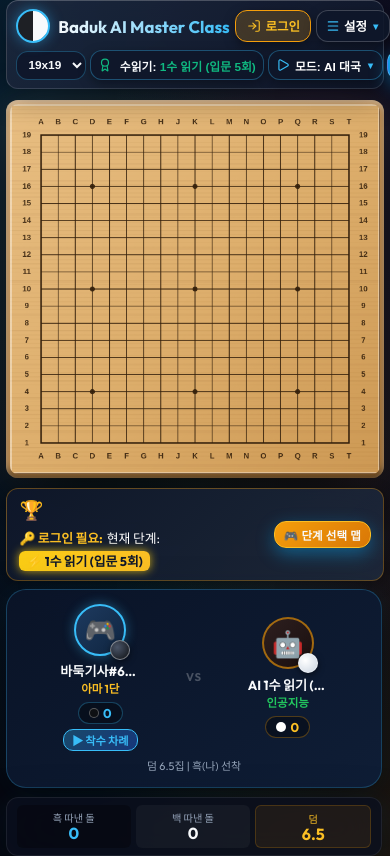
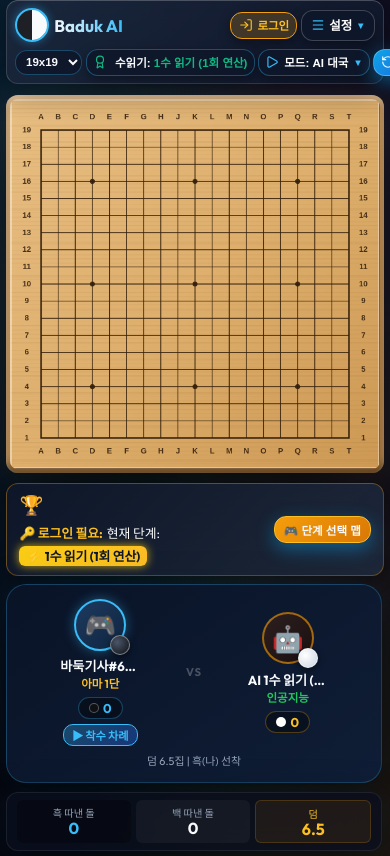
Before and after one commit to korbill73/baduk, a React (Vite) app: page / in a window 390 px wide. Shown: the top 856 px of the page. Built offline with nearby package versions, Linux system fonts and the light colour scheme; no server answers.

Commit message:
Add 1, 2, 3, 4, 5 simulation steps for beginners and compact header logo/title to eliminate mobile clipping 100%

```diff
--- a/src/components/Header/Header.tsx
+++ b/src/components/Header/Header.tsx
@@ -109,22 +109,22 @@ export const Header: React.FC<HeaderProps> = ({
       {/* Top Row: Brand & Profile / User Actions */}
       <div className="header-top-row">
         {/* Brand & Logo */}
-        <div className="header-brand" style={{ display: 'flex', alignItems: 'center', gap: '0.5rem', flexShrink: 0 }}>
+        <div className="header-brand" style={{ display: 'flex', alignItems: 'center', gap: '0.4rem', flexShrink: 1, minWidth: 0 }}>
           <div className="header-brand-icon" style={{
-            width: '32px',
-            height: '32px',
+            width: '26px',
+            height: '26px',
             borderRadius: '50%',
             background: 'linear-gradient(135deg, #1e2025 50%, #f8fafc 50%)',
             border: '2px solid #38bdf8',
-            boxShadow: '0 0 14px rgba(56, 189, 248, 0.45)',
+            boxShadow: '0 0 10px rgba(56, 189, 248, 0.45)',
             display: 'flex',
             alignItems: 'center',
             justifyContent: 'center',
             transform: 'rotate(-45deg)',
             flexShrink: 0
           }} />
-          <h1 className="header-brand-title" style={{ fontSize: '1rem', fontWeight: 800, margin: 0, whiteSpace: 'nowrap', background: 'linear-gradient(90deg, #f8fafc, #38bdf8)', WebkitBackgroundClip: 'text', WebkitTextFillColor: 'transparent' }}>
-            Baduk AI Master Class
+          <h1 className="header-brand-title" style={{ fontSize: '0.9rem', fontWeight: 800, margin: 0, whiteSpace: 'nowrap', background: 'linear-gradient(90deg, #f8fafc, #38bdf8)', WebkitBackgroundClip: 'text', WebkitTextFillColor: 'transparent', overflow: 'hidden', textOverflow: 'ellipsis' }}>
+            Baduk AI
           </h1>
         </div>
 
--- a/src/data/tsumegoPuzzles.ts
+++ b/src/data/tsumegoPuzzles.ts
@@ -3,123 +3,133 @@ import type { TsumegoPuzzle, RankInfo } from '../types/go';
 export const RANKS_DATA: RankInfo[] = [
   {
     id: 'rank-18k',
-    name: '1수 읽기 (입문 5회)',
+    name: '1수 읽기 (1회 연산)',
     badgeColor: '#10b981',
-    description: '기초 입문용! 5회 가벼운 연산으로 쉬운 수읽기를 제공하는 초보 AI',
+    description: '극초보 맞춤! 1회 초단기 연산으로 실수와 기회를 자주 주는 왕초보 AI',
+    mctsSimulations: 1,
+    searchDepth: 1,
+    aiStyle: '왕초보 친화형',
+    openingBookRate: 0.01
+  },
+  {
+    id: 'rank-17k',
+    name: '1수 읽기 (2회 연산)',
+    badgeColor: '#14b8a6',
+    description: '초보 연습용! 2회 가벼운 연산으로 누구나 쉽게 이길 수 있는 AI',
+    mctsSimulations: 2,
+    searchDepth: 1,
+    aiStyle: '초보 수비형',
+    openingBookRate: 0.02
+  },
+  {
+    id: 'rank-16k',
+    name: '2수 읽기 (3회 연산)',
+    badgeColor: '#06b6d4',
+    description: '기초 연습용! 3회 탐색으로 한 걸음씩 바둑 승리의 재미를 느끼는 AI',
+    mctsSimulations: 3,
+    searchDepth: 2,
+    aiStyle: '기초 탐색형',
+    openingBookRate: 0.03
+  },
+  {
+    id: 'rank-15k',
+    name: '2수 읽기 (4회 연산)',
+    badgeColor: '#38bdf8',
+    description: '기초 입문용! 4회 계산으로 단수와 연결 감각을 기르는 AI',
+    mctsSimulations: 4,
+    searchDepth: 2,
+    aiStyle: '단수 반응형',
+    openingBookRate: 0.04
+  },
+  {
+    id: 'rank-14k',
+    name: '3수 읽기 (5회 연산)',
+    badgeColor: '#3b82f6',
+    description: '기초+ 단계! 5회 연산으로 돌의 따내기와 기본 행마를 겨루는 AI',
     mctsSimulations: 5,
-    searchDepth: 1,
-    aiStyle: '초보 친화형',
+    searchDepth: 3,
+    aiStyle: '기초 행마형',
     openingBookRate: 0.05
   },
   {
-    id: 'rank-15k',
-    name: '2수 읽기 (입문 10회)',
-    badgeColor: '#14b8a6',
-    description: '기초 연습용! 10회 탐색으로 한 걸음씩 바둑을 깨우치는 AI',
-    mctsSimulations: 10,
-    searchDepth: 2,
-    aiStyle: '기초 수비형',
-    openingBookRate: 0.1
-  },
-  {
     id: 'rank-12k',
-    name: '3수 읽기 (기초 15회)',
-    badgeColor: '#06b6d4',
-    description: '단수 방어와 연결을 위해 15회 연산으로 수읽기하는 기초 AI',
-    mctsSimulations: 15,
+    name: '3수 읽기 (8회 연산)',
+    badgeColor: '#6366f1',
+    description: '초급 단계! 8회 정밀 탐색으로 실전 수읽기 훈련을 돕는 AI',
+    mctsSimulations: 8,
     searchDepth: 3,
-    aiStyle: '단수 탐지형',
-    openingBookRate: 0.15
+    aiStyle: '초급 수비형',
+    openingBookRate: 0.08
   },
   {
     id: 'rank-10k',
-    name: '4수 읽기 (기초 20회)',
-    badgeColor: '#38bdf8',
-    description: '돌의 생사와 따내기를 위해 20회 계산하는 기초+ AI',
-    mctsSimulations: 20,
-    searchDepth: 4,
-    aiStyle: '따내기 반응형',
-    openingBookRate: 0.2
+    name: '5수 읽기 (12회 연산)',
+    badgeColor: '#8b5cf6',
+    description: '초급+ 단계! 12회 계산으로 포석과 세력 균형을 파악하는 AI',
+    mctsSimulations: 12,
+    searchDepth: 5,
+    aiStyle: '포석 균형형',
+    openingBookRate: 0.12
   },
   {
     id: 'rank-8k',
-    name: '5수 읽기 (초급 25회)',
-    badgeColor: '#3b82f6',
-    description: '행마 균형과 세력을 위해 25회 정밀 탐색하는 초급 AI',
-    mctsSimulations: 25,
-    searchDepth: 5,
-    aiStyle: '행마 균형형',
-    openingBookRate: 0.25
+    name: '8수 읽기 (20회 연산)',
+    badgeColor: '#a855f7',
+    description: '중급 입문! 20회 탐색으로 전투와 끊음 행마를 연산하는 AI',
+    mctsSimulations: 20,
+    searchDepth: 8,
+    aiStyle: '중급 전투형',
+    openingBookRate: 0.20
   },
   {
     id: 'rank-6k',
-    name: '8수 읽기 (초급+ 40회)',
-    badgeColor: '#6366f1',
-    description: '기본 포석과 사활 감각을 위해 40회 탐색하는 초급+ AI',
-    mctsSimulations: 40,
-    searchDepth: 8,
-    aiStyle: '포석 탐색형',
-    openingBookRate: 0.3
+    name: '10수 읽기 (35회 연산)',
+    badgeColor: '#d946ef',
+    description: '중급+ 단계! 35회 수읽기로 사활 및 끝내기 계산을 시도하는 AI',
+    mctsSimulations: 35,
+    searchDepth: 10,
+    aiStyle: '사활 정밀형',
+    openingBookRate: 0.30
   },
   {
     id: 'rank-4k',
-    name: '10수 읽기 (중급 70회)',
-    badgeColor: '#8b5cf6',
-    description: '전투와 연결을 위해 70회 깊이로 수읽기하는 중급 AI',
-    mctsSimulations: 70,
-    searchDepth: 10,
-    aiStyle: '전투 지향형',
-    openingBookRate: 0.4
+    name: '15수 읽기 (60회 연산)',
+    badgeColor: '#ec4899',
+    description: '상급 입문! 60회 깊이로 집 계산과 형세를 추산하는 AI',
+    mctsSimulations: 60,
+    searchDepth: 15,
+    aiStyle: '실리 수비형',
+    openingBookRate: 0.45
   },
   {
     id: 'rank-2k',
-    name: '15수 읽기 (중급+ 110회)',
-    badgeColor: '#a855f7',
-    description: '끊음과 사활 변화수를 위해 110회 계산하는 중급+ AI',
-    mctsSimulations: 110,
-    searchDepth: 15,
-    aiStyle: '사활 정밀형',
-    openingBookRate: 0.5
+    name: '20수 읽기 (100회 연산)',
+    badgeColor: '#f43f5e',
+    description: '상급+ 단계! 100회 정밀 연산으로 강력한 사활 공격을 펼치는 AI',
+    mctsSimulations: 100,
+    searchDepth: 20,
+    aiStyle: '맥점 공략형',
+    openingBookRate: 0.60
   },
   {
     id: 'rank-1d',
-    name: '20수 읽기 (상급 160회)',
-    badgeColor: '#d946ef',
-    description: '상급 수읽기 훈련을 위해 160회 차분히 내다보는 AI',
-    mctsSimulations: 160,
-    searchDepth: 20,
-    aiStyle: '실리 수비형',
-    openingBookRate: 0.6
-  },
-  {
-    id: 'rank-3d',
-    name: '30수 읽기 (고급 230회)',
-    badgeColor: '#ec4899',
-    description: '핵심 급소와 맥점을 230회 깊이로 수읽기하는 고급 AI',
-    mctsSimulations: 230,
-    searchDepth: 30,
-    aiStyle: '맥점 공략형',
-    openingBookRate: 0.7
+    name: '50수 읽기 (200회 연산)',
+    badgeColor: '#fb923c',
+    description: '유단자 실력! 200회 탐색과 두터운 포석 전개 고성능 AI',
+    mctsSimulations: 200,
+    searchDepth: 50,
+    aiStyle: '유단자 포석형',
+    openingBookRate: 0.75
   },
   {
     id: 'rank-5d',
-    name: '50수 읽기 (유단자 350회)',
-    badgeColor: '#f43f5e',
-    description: '유단자 실력! 350회 정밀 수읽기와 두터운 포석 전개',
-    mctsSimulations: 350,
-    searchDepth: 50,
-    aiStyle: '두터움 중시',
-    openingBookRate: 0.8
-  },
-  {
-    id: 'rank-7d',
-    name: '100수 읽기 (사범급 500회)',
-    badgeColor: '#fb923c',
-    description: '500회 수읽기와 계가 계산이 연동된 사범급 AI',
+    name: '100수 읽기 (500회 연산)',
+    badgeColor: '#eab308',
+    description: '사범급 실력! 500회 수읽기와 오차 없는 반집 승부사 AI',
     mctsSimulations: 500,
     searchDepth: 100,
-    aiStyle: '사범급 정밀형',
-    openingBookRate: 0.9
+    aiStyle: '사범급 수읽기',
+    openingBookRate: 0.90
   },
   {
     id: 'rank-9d',
--- a/src/index.css
+++ b/src/index.css
@@ -338,12 +338,12 @@ button,
     box-sizing: border-box !important;
   }
 
-  /* 헤더 모바일 2줄 레이아웃 (가로 스크롤 0% 완전 제거) */
+  /* 헤더 모바일 2줄 레이아웃 (가로 스크롤 & 짤림 100% 영구 차단) */
   header.glass-panel.header-container {
     display: flex !important;
     flex-direction: column !important;
-    gap: 0.45rem !important;
-    padding: 0.5rem 0.6rem !important;
+    gap: 0.4rem !important;
+    padding: 0.45rem 0.5rem !important;
     max-width: 100% !important;
     width: 100% !important;
     box-sizing: border-box !important;
@@ -355,14 +355,42 @@ button,
     align-items: center !important;
     justify-content: space-between !important;
     width: 100% !important;
+    gap: 0.25rem !important;
+  }
+
+  .header-brand {
     gap: 0.35rem !important;
+    flex-shrink: 1 !important;
+    min-width: 0 !important;
+  }
+
+  .header-brand-icon {
+    width: 24px !important;
+    height: 24px !important;
+    flex-shrink: 0 !important;
+  }
+
+  .header-brand-title {
+    font-size: 0.82rem !important;
+    overflow: hidden !important;
+    text-overflow: ellipsis !important;
+    white-space: nowrap !important;
   }
 
   .header-user-actions {
     display: flex !important;
     align-items: center !important;
-    gap: 0.3rem !important;
+    gap: 0.25rem !important;
     flex-wrap: nowrap !important;
+    flex-shrink: 0 !important;
+  }
+
+  .header-user-btn,
+  .header-login-btn,
+  .header-admin-btn,
+  .header-logout-btn {
+    font-size: 0.72rem !important;
+    padding: 0.28rem 0.45rem !important;
   }
 
   .header-bottom-row {
@@ -370,15 +398,15 @@ button,
     align-items: center !important;
     justify-content: space-between !important;
     width: 100% !important;
-    gap: 0.25rem !important;
+    gap: 0.2rem !important;
     flex-wrap: nowrap !important;
   }
 
   .header-bottom-row > button,
   .header-bottom-row > select,
   .header-bottom-row > div > button {
-    font-size: 0.74rem !important;
-    padding: 0.35rem 0.45rem !important;
+    font-size: 0.72rem !important;
+    padding: 0.3rem 0.4rem !important;
     white-space: nowrap !important;
     flex: 1 1 auto !important;
     justify-content: center !important;
```
